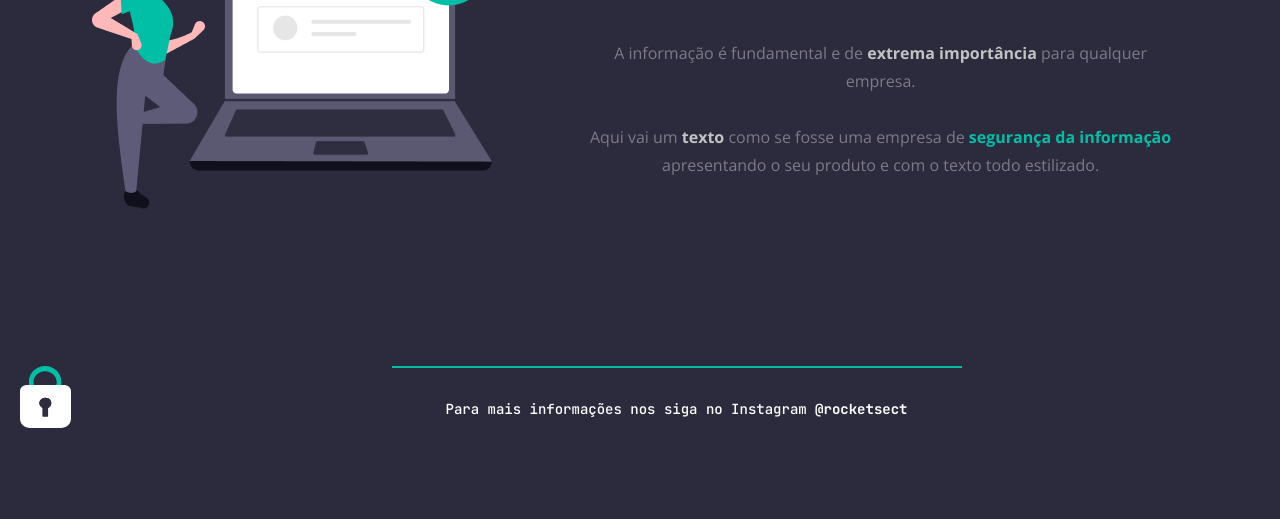
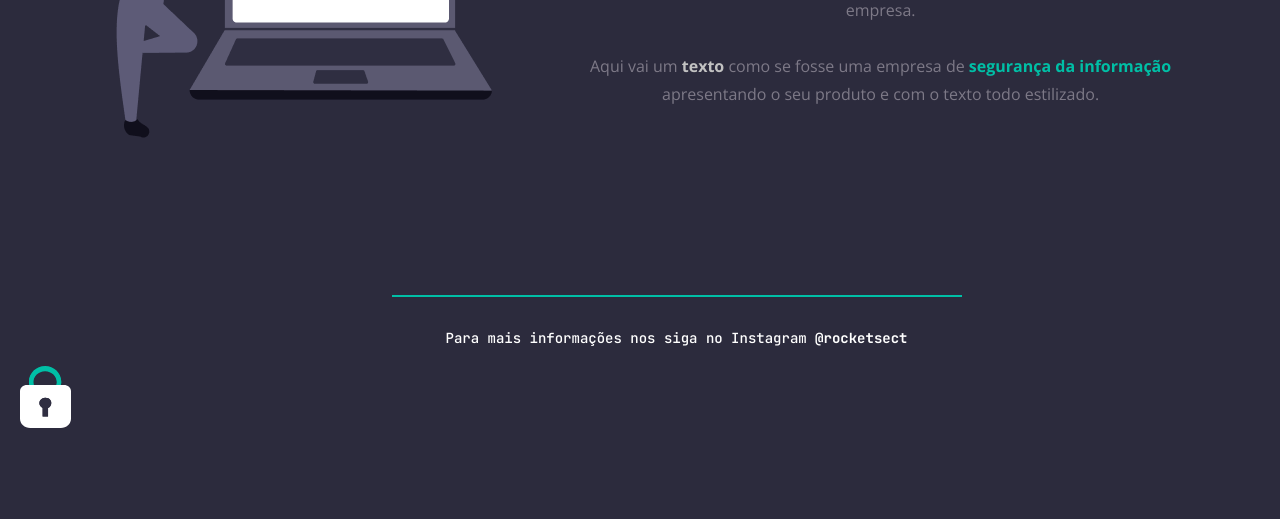
Before and after one commit to WillFriedl/DesafioAvancado, a plain HTML site: page index.html in a window 1280 px wide. Shown: the part 352-871 px from the top of the page. After the commit the page ends 800 px from the top, so only its background shows below. Drawn offline with nearby package versions, Linux system fonts and the light colour scheme.

Commit message:
Update style.css

```diff
--- a/style.css
+++ b/style.css
@@ -8,8 +8,9 @@ body {
 
 .page {
   width: 1171px;
-  margin: 71px 89px 20px 20px;
+  margin: 0 89px 0 20px;
   padding: 71px;
+  padding-bottom: 0;
 
 }
 
```
